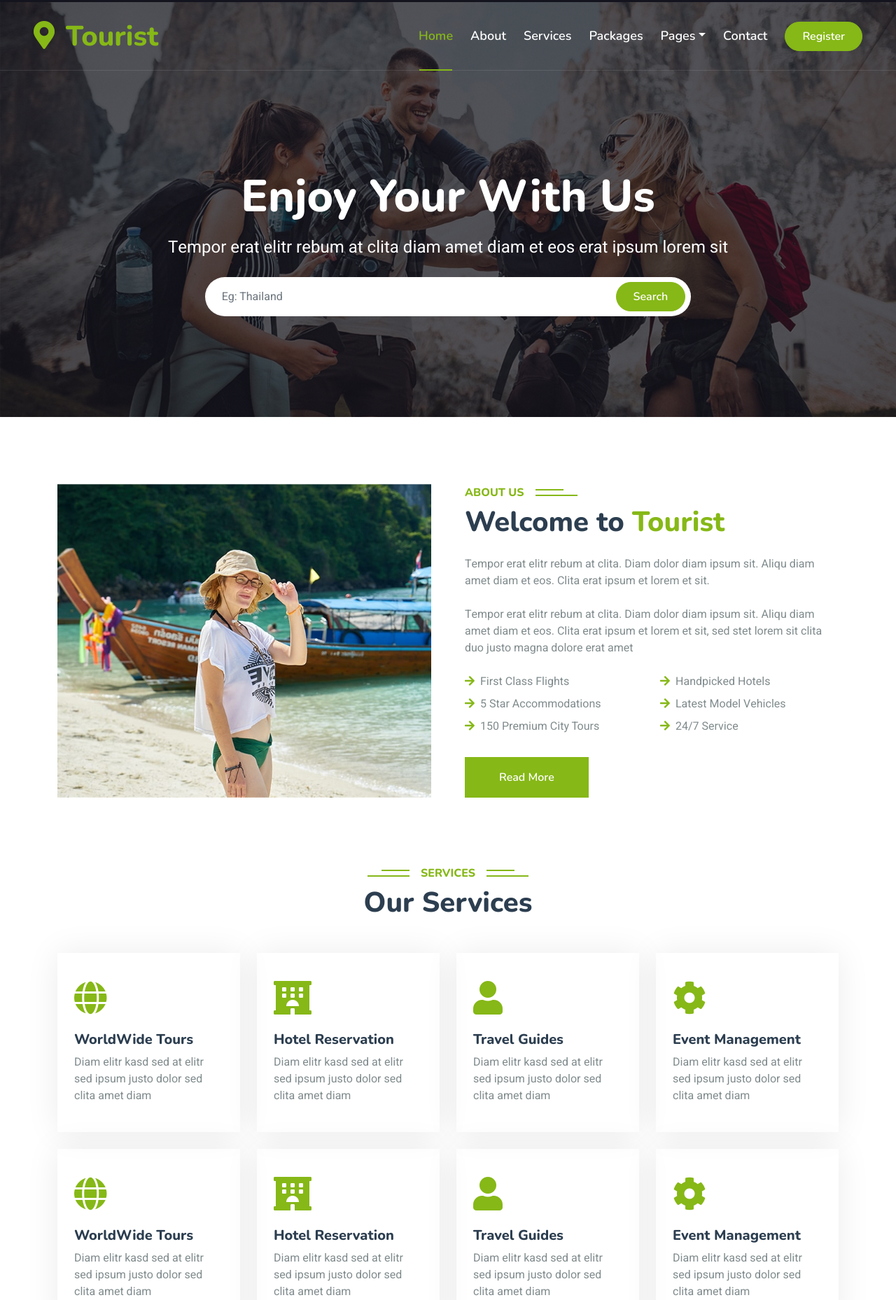
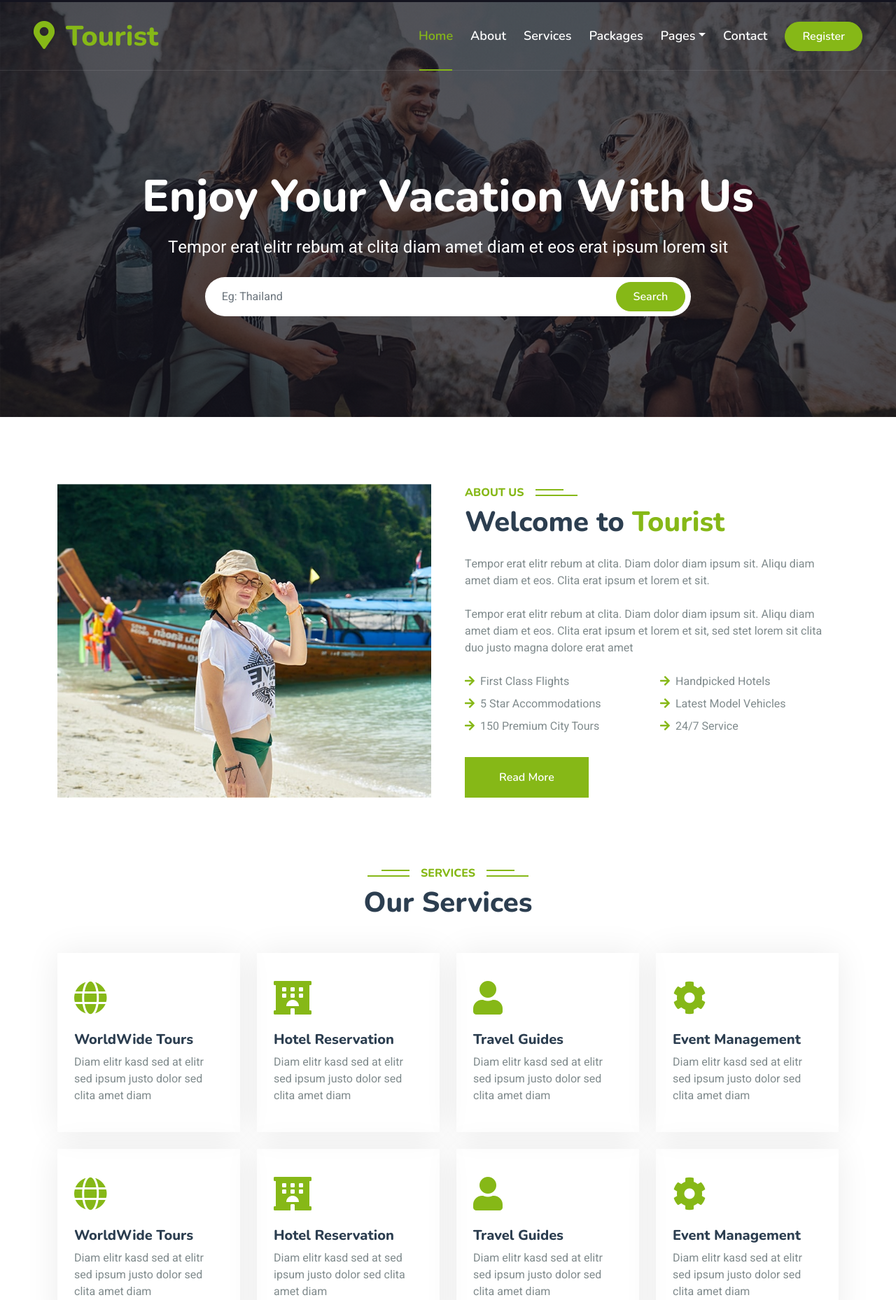
Before and after one commit to abdullasirajudeen/TechTravel, a plain HTML site: page index.html in a window 1280 px wide. Shown: the part 42-1900 px from the top of the page at 70% size. Drawn offline with nearby package versions, Linux system fonts and the light colour scheme; animation ran at ten frames a second.

Commit message:
chnage totle

```diff
--- a/index.html
+++ b/index.html
@@ -102,7 +102,7 @@
             <div class="container py-5">
                 <div class="row justify-content-center py-5">
                     <div class="col-lg-10 pt-lg-5 mt-lg-5 text-center">
-                        <h1 class="display-3 text-white mb-3 animated slideInDown">Enjoy Your With Us</h1>
+                        <h1 class="display-3 text-white mb-3 animated slideInDown">Enjoy Your Vacation With Us</h1>
                         <p class="fs-4 text-white mb-4 animated slideInDown">Tempor erat elitr rebum at clita diam amet diam et eos erat ipsum lorem sit</p>
                         <div class="position-relative w-75 mx-auto animated slideInDown">
                             <input class="form-control border-0 rounded-pill w-100 py-3 ps-4 pe-5" type="text" placeholder="Eg: Thailand">
@@ -216,7 +216,7 @@
                         <div class="p-4">
                             <i class="fa fa-3x fa-hotel text-primary mb-4"></i>
                             <h5>Hotel Reservation</h5>
-                            <p>Diam elitr kasd sed at elitr sed ipsum justo dolor sed clita amet diam</p>
+                            <p>Diam elitr kasd sed at  sed ipsum justo dolor sed clita amet diam</p>
                         </div>
                     </div>
                 </div>
```
